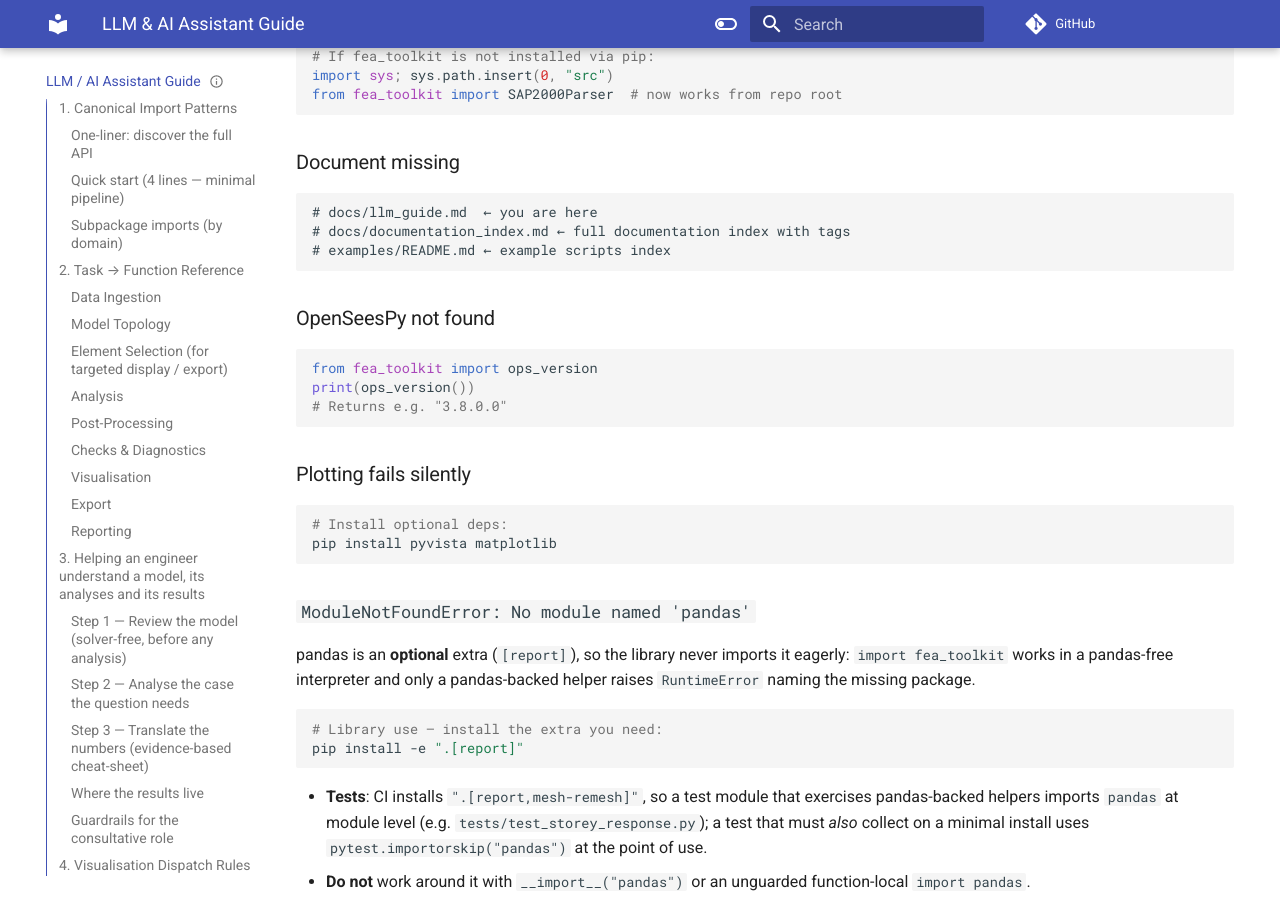
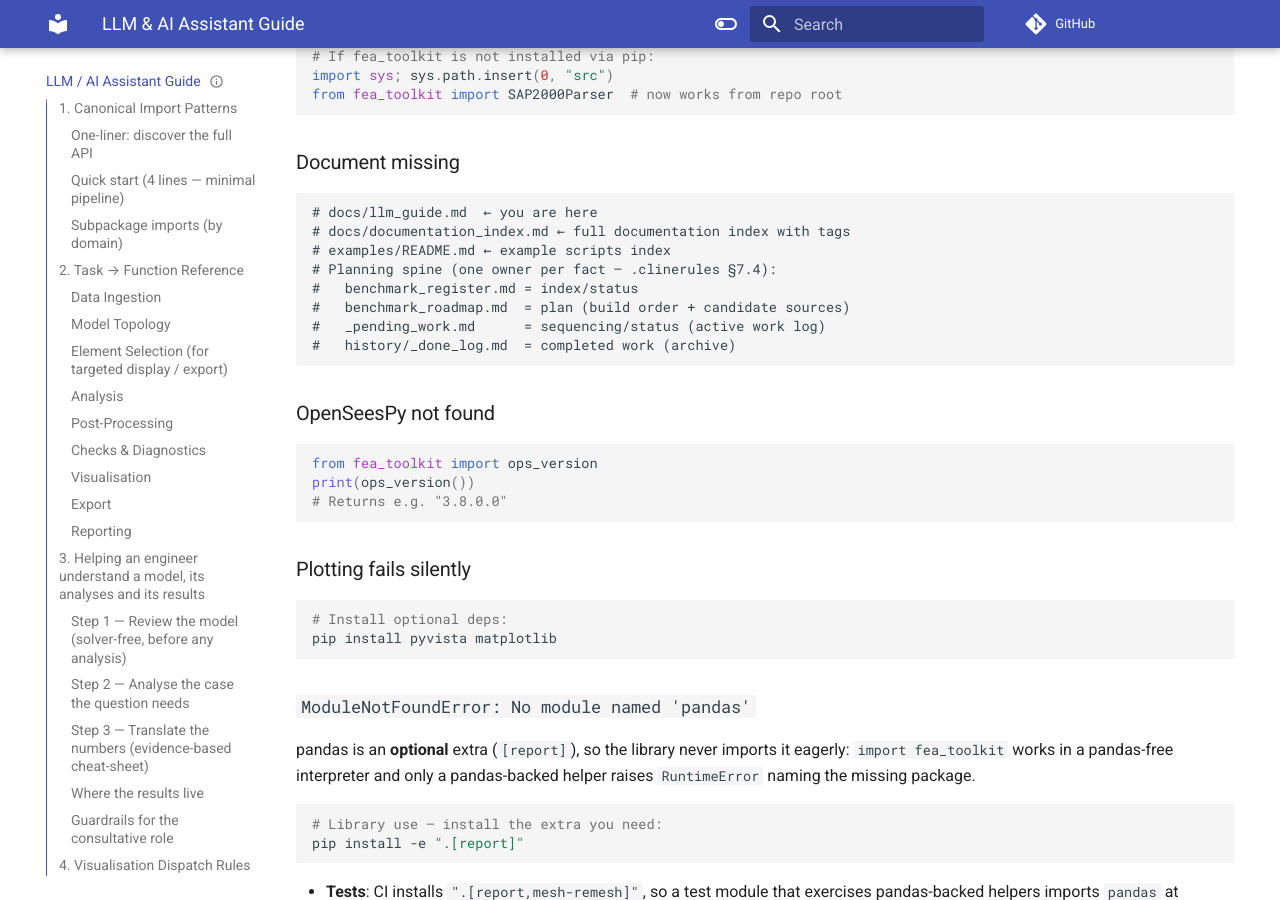
Before and after one commit to boustrephon/fea_toolkit, an MkDocs documentation site: the page built from docs/llm_guide.md, in a window 1280 px wide and 900 px high, scrolled down 12636 px. Built offline with MkDocs 1.6.1 and Material for MkDocs 9.7.7, drawn with Linux system fonts in a browser that asks for light colours; comment, search, counter and statistics services are not loaded.

Commit message:
docs: codify the planning-doc spine and bump the pending-work date
Add .clinerules §7.4 (one owner per fact: register=index, roadmap=plan, _pending_work=sequencing, history=archive) plus a pointer in llm_guide §8. Bump the _pending_work maintained-date to 2026-10-27 after the SAC A4 close-out.

````diff
--- a/docs/llm_guide.md
+++ b/docs/llm_guide.md
@@ -523,6 +523,11 @@
 # docs/llm_guide.md  ← you are here
 # docs/documentation_index.md ← full documentation index with tags
 # examples/README.md ← example scripts index
+# Planning spine (one owner per fact — .clinerules §7.4):
+#   benchmark_register.md = index/status
+#   benchmark_roadmap.md  = plan (build order + candidate sources)
+#   _pending_work.md      = sequencing/status (active work log)
+#   history/_done_log.md  = completed work (archive)
 ```
 
 ### OpenSeesPy not found
````
Also changed, not shown: docs/_pending_work.md (+2 -2 lines), 1 other file.
